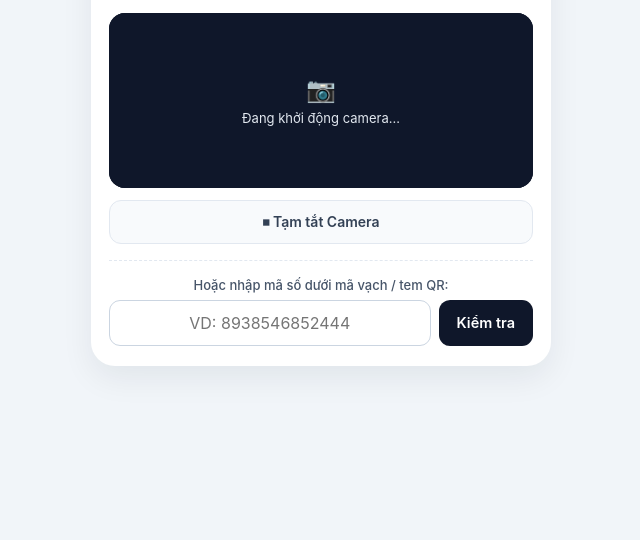
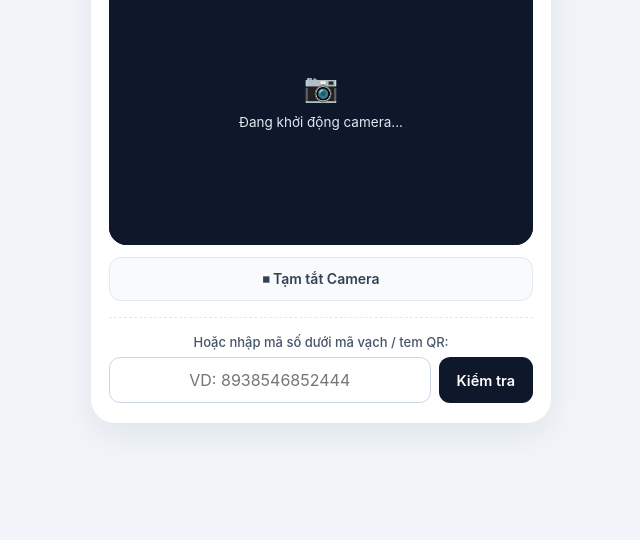
Before and after one commit to phuoclam095-bot/kmlcheck, a plain HTML site: page index.html in a window 1280 px wide. Shown: the part 260-800 px from the top of the page, without its empty margins (319-959 px from the left). Drawn offline with Linux system fonts and the light colour scheme; a script that the page names is missing.

Commit message:
Update index.html

```diff
--- a/index.html
+++ b/index.html
@@ -48,12 +48,13 @@
     .header h1 { font-size: 20px; font-weight: 800; color: #0f172a; }
     .header p { font-size: 13px; color: #64748b; margin-top: 3px; }
 
-    /* KHUNG CAMERA NHỎ GỌN CHUẨN QUÉT MÃ VẠCH & QR */
+    /* KHUNG CAMERA HIỆN ĐẠI VỚI 4 GÓC NGẮM & TIA LASER */
     .scanner-wrapper {
       position: relative;
       width: 100%;
-      height: 175px;
-      border-radius: 16px;
+      aspect-ratio: 4 / 3;
+      max-height: 290px;
+      border-radius: 18px;
       overflow: hidden;
       background: #0f172a;
       box-shadow: inset 0 0 0 1px rgba(255,255,255,0.08);
@@ -63,22 +64,16 @@
       height: 100% !important;
       border: none !important;
     }
-    #reader__scan_region {
-      width: 100% !important;
-      height: 100% !important;
-    }
     #reader video {
       width: 100% !important;
       height: 100% !important;
       object-fit: cover !important;
-      border-radius: 16px;
-      display: block !important;
+      border-radius: 18px;
     }
     /* Ẩn khung quét thô mặc định của html5-qrcode */
     #reader__scan_region img,
     #reader__dashboard,
-    #qr-shaded-region,
-    #reader video::-webkit-media-controls {
+    #qr-shaded-region {
       display: none !important;
     }
 
@@ -91,25 +86,25 @@
       flex-direction: column;
       align-items: center;
       justify-content: center;
-      background: radial-gradient(circle, transparent 48%, rgba(15, 23, 42, 0.42) 100%);
+      background: radial-gradient(circle, transparent 48%, rgba(15, 23, 42, 0.45) 100%);
     }
     .viewfinder {
       position: relative;
-      width: 82%;
-      height: 64%;
-      border-radius: 12px;
+      width: 72%;
+      height: 62%;
+      border-radius: 14px;
     }
     .corner {
       position: absolute;
-      width: 20px;
-      height: 20px;
+      width: 24px;
+      height: 24px;
       border-color: #22c55e;
       border-style: solid;
     }
-    .c-tl { top: 0; left: 0; border-width: 3px 0 0 3px; border-top-left-radius: 10px; }
-    .c-tr { top: 0; right: 0; border-width: 3px 3px 0 0; border-top-right-radius: 10px; }
-    .c-bl { bottom: 0; left: 0; border-width: 0 0 3px 3px; border-bottom-left-radius: 10px; }
-    .c-br { bottom: 0; right: 0; border-width: 0 3px 3px 0; border-bottom-right-radius: 10px; }
+    .c-tl { top: 0; left: 0; border-width: 3.5px 0 0 3.5px; border-top-left-radius: 12px; }
+    .c-tr { top: 0; right: 0; border-width: 3.5px 3.5px 0 0; border-top-right-radius: 12px; }
+    .c-bl { bottom: 0; left: 0; border-width: 0 0 3.5px 3.5px; border-bottom-left-radius: 12px; }
+    .c-br { bottom: 0; right: 0; border-width: 0 3.5px 3.5px 0; border-bottom-right-radius: 12px; }
 
     .laser-line {
       position: absolute;
@@ -122,12 +117,12 @@
     }
     .scan-hint-pill {
       position: absolute;
-      bottom: 8px;
+      bottom: 10px;
       background: rgba(15, 23, 42, 0.72);
       backdrop-filter: blur(4px);
       color: #f8fafc;
-      font-size: 11px;
-      padding: 4px 10px;
+      font-size: 12px;
+      padding: 5px 12px;
       border-radius: 99px;
       font-weight: 500;
     }
@@ -140,12 +135,12 @@
       flex-direction: column;
       align-items: center;
       justify-content: center;
-      padding: 14px;
+      padding: 20px;
       text-align: center;
       color: #e2e8f0;
       background: #0f172a;
-      gap: 6px;
-      font-size: 13px;
+      gap: 10px;
+      font-size: 13.5px;
     }
     .cam-fallback.show { display: flex; }
 
@@ -264,6 +259,12 @@
       0%, 100% { top: 10%; opacity: 0.5; }
       50% { top: 88%; opacity: 1; }
     }
+    .viewfinder {
+      position: relative;
+      width: 84%;
+      height: 58%;
+      border-radius: 14px;
+    }
   </style>
 </head>
 <body>
@@ -275,7 +276,7 @@
       <p>Đưa mã QR hoặc mã vạch vào khung bên dưới</p>
     </div>
 
-    <!-- Khung Camera nhỏ gọn chuẩn quét mã vạch -->
+    <!-- Khung Camera tự mở & giao diện ngắm hiện đại -->
     <div class="scanner-wrapper">
       <div id="reader"></div>
 
@@ -291,7 +292,7 @@
       </div>
 
       <div id="camFallback" class="cam-fallback">
-        <div style="font-size:24px;">📷</div>
+        <div style="font-size:28px;">📷</div>
         <div id="camFallbackMsg">Đang khởi động camera...</div>
       </div>
     </div>
@@ -357,32 +358,13 @@
     let html5QrCode = null;
     let isScanning = false;
 
-    // Ép mọi thẻ <video> do html5-qrcode tạo ra chạy inline bên trong khung nhỏ (chống Zalo iOS mở thêm camera lớn)
-    const readerObserver = new MutationObserver(() => {
-      const vid = document.querySelector("#reader video");
-      if (vid && !vid.dataset.inlinePatched) {
-        vid.dataset.inlinePatched = "1";
-        vid.setAttribute("playsinline", "true");
-        vid.setAttribute("webkit-playsinline", "true");
-        vid.playsInline = true;
-        vid.muted = true;
-        vid.addEventListener("pause", () => {
-          if (isScanning) vid.play().catch(() => {});
-        });
-      }
-    });
-
     window.addEventListener("DOMContentLoaded", () => {
-      const readerEl = document.getElementById("reader");
-      if (readerEl) {
-        readerObserver.observe(readerEl, { childList: true, subtree: true });
-      }
-
       const params = new URLSearchParams(window.location.search);
       const codeFromUrl = params.get("code") || params.get("id") || params.get("barcode");
       if (codeFromUrl && codeFromUrl.trim()) {
         verifyCode(codeFromUrl.trim());
       } else {
+        // Tự động mở camera ngay khi vào trang
         startCamera();
       }
     });
@@ -398,6 +380,7 @@
       fallbackMsg.textContent = "Đang khởi động camera...";
 
       if (!html5QrCode) {
+        // Kích hoạt bộ giải mã phần cứng BarcodeDetector của thiết bị để bắt mã vạch cực nhanh
         html5QrCode = new Html5Qrcode("reader", {
           experimentalFeatures: {
             useBarCodeDetectorIfSupported: true
@@ -419,10 +402,12 @@
           { facingMode: "environment" },
           {
             fps: 25,
+            // Mở rộng vùng quét ngang 88% để đọc trọn vẹn các vạch sọc EAN-13
             qrbox: (vw, vh) => ({
-              width: Math.floor(vw * 0.85),
-              height: Math.floor(vh * 0.65)
+              width: Math.floor(vw * 0.88),
+              height: Math.floor(vh * 0.58)
             }),
+            // Ép độ phân giải HD & lấy nét liên tục để vạch nhỏ không bị nhòe
             videoConstraints: {
               facingMode: "environment",
               width: { ideal: 1280 },
@@ -691,6 +676,7 @@
       if (window.history.replaceState && window.location.search) {
         window.history.replaceState({}, document.title, window.location.pathname);
       }
+      // Đóng kết quả xong tự bật lại camera để quét tiếp mã khác
       startCamera();
     }
 
```
